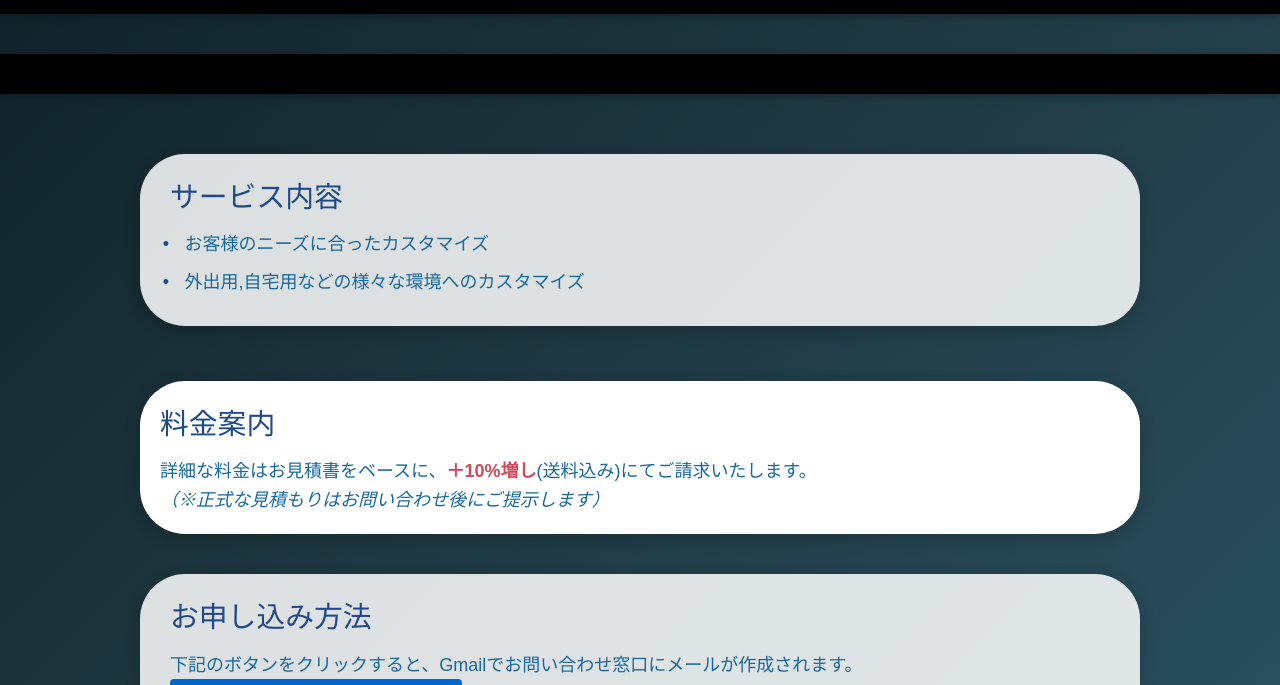
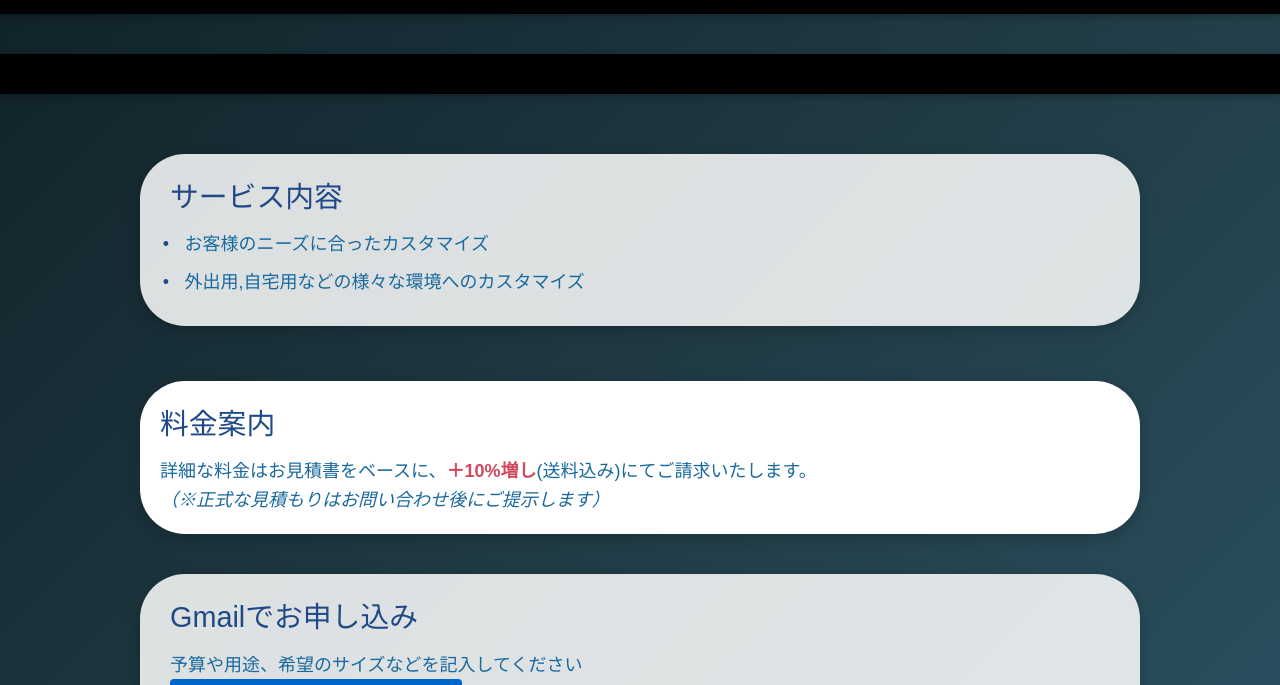
Before and after one commit to DalamundSs/7tech.github.io, a plain HTML site: page index.html in a window 1280 px wide. Shown: the part 117-802 px from the top of the page. Drawn offline with Linux system fonts and the light colour scheme.

Commit message:
Update index.html
お申し込みコメントを変更

```diff
--- a/index.html
+++ b/index.html
@@ -100,8 +100,8 @@
 
     <!-- お申し込み方法 -->
     <section id="contact">
-      <h2>お申し込み方法</h2>
-      <p>下記のボタンをクリックすると、Gmailでお問い合わせ窓口にメールが作成されます。</p>
+      <h2>Gmailでお申し込み</h2>
+      <p>予算や用途、希望のサイズなどを記入してください</p>
       <a class="apply-btn"
    href="https://mail.google.com/mail/?view=cm&fs=1&to=7tech.jp@gmail.com&su=サービス申し込み"
    target="_blank" rel="noopener noreferrer">
```
